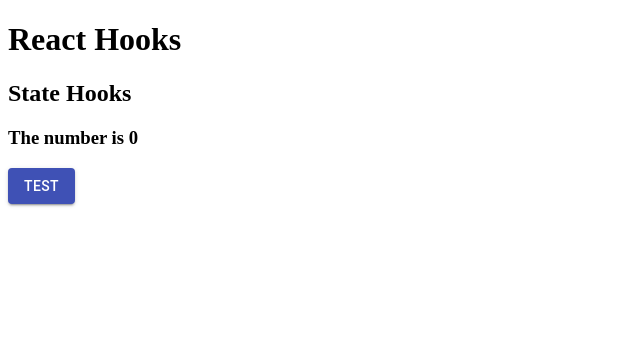
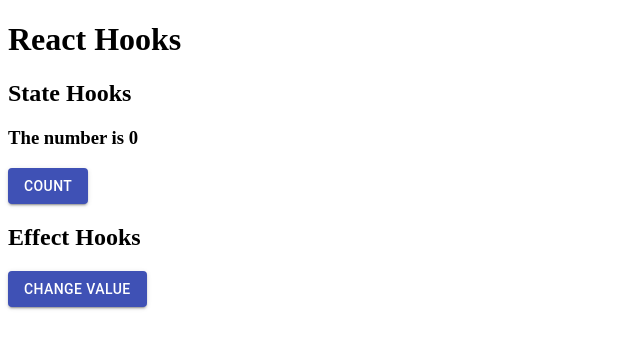
Before and after one commit to K-Sato1995/react_hooks, a React (Create React App) app: page / in a window 1280 px wide. Shown: the top 348 px of the page, without its empty margins (0-640 px from the left). Built offline with nearby package versions, Linux system fonts and the light colour scheme.

Commit message:
Add effectHook

```diff
--- a/src/components/App.tsx
+++ b/src/components/App.tsx
@@ -1,11 +1,13 @@
 import React from "react";
 import StateHooks from "./stateHooks/index";
+import EffectHooks from "./effectHooks/index";
 
 const App: React.FC = () => {
   return (
     <div className="App">
       <h1>React Hooks</h1>
       <StateHooks />
+      <EffectHooks />
     </div>
   );
 };
--- /dev/null
+++ b/src/components/effectHooks/index.tsx
@@ -0,0 +1,36 @@
+import React, { useEffect, useState } from "react";
+import Button from "@material-ui/core/Button";
+
+const EffectHooks = () => {
+  const [value, setValue] = useState(0);
+  // This gets called after every render, by default
+  useEffect(() => {
+    console.log("render!");
+    // If you want to implement componentWillUnmount, return a function from here,
+    return () => console.log("unmounting..");
+  });
+
+  // If one of the dependencies has changed since the last time, the effect will run again.
+  // It will also still run after the initial render.
+  useEffect(
+    () => {
+      console.log("The value has been changed.");
+    },
+    [value]
+  );
+
+  return (
+    <div>
+      <h2>Effect Hooks</h2>
+      <Button
+        variant="contained"
+        color="primary"
+        onClick={() => setValue(value + 1)}
+      >
+        Change Value
+      </Button>
+    </div>
+  );
+};
+
+export default EffectHooks;
--- a/src/components/stateHooks/index.tsx
+++ b/src/components/stateHooks/index.tsx
@@ -12,7 +12,7 @@ const StateHooks = () => {
         color="primary"
         onClick={() => setCount(count + 1)}
       >
-        Test
+        Count
       </Button>
     </div>
   );
```
